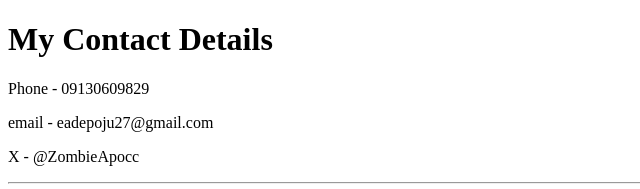
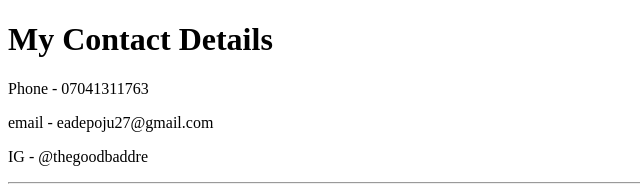
Before and after one commit to ThatDre/cv, a plain HTML site: page contact.html in a window 1280 px wide. Shown: the top 189 px of the page, 0-640 px from the left. Drawn offline with Linux system fonts and the light colour scheme.

Commit message:
Add initial cv website files

```diff
--- a/contact.html
+++ b/contact.html
@@ -5,9 +5,9 @@
   </head>
   <body>
     <h1>My Contact Details</h1>
-    <p>Phone - 09130609829</p>
+    <p>Phone - 07041311763</p>
     <p>email - eadepoju27@gmail.com</p>
-    <p>X - @ZombieApocc</p>
+    <p>IG - @thegoodbaddre</p>
     <hr>
     <form action="mailto:info@eadepoju27@gmail.com" method="post" enctype="text/plain">
       <label>Your Name:</label>
```
Also changed, not shown: hobbies.html (+1 -0 lines), index.html (+1 -1 lines).
